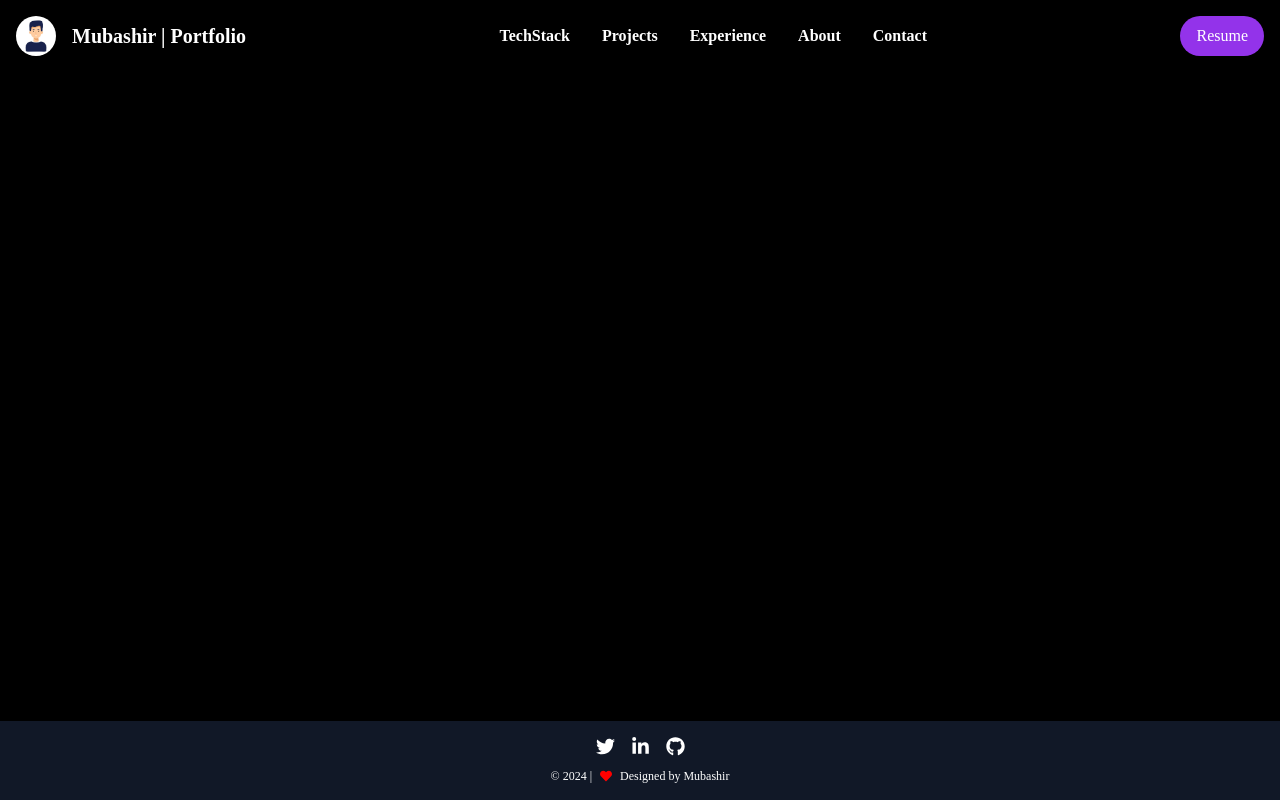
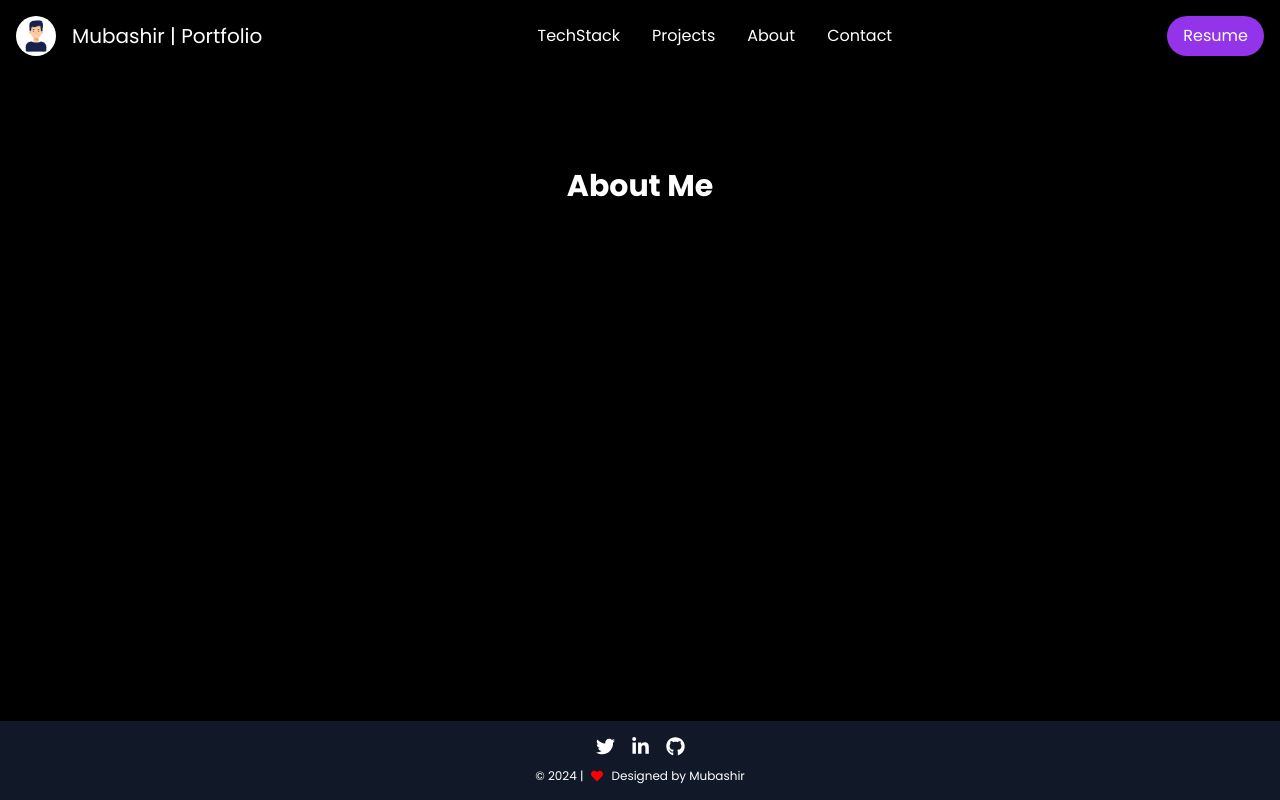
Before and after one commit to Mubashir1920/React-Portfolio, a React (Create React App) app: page /about in a window 1280 px wide. Built offline with nearby package versions, Linux system fonts and the light colour scheme.

Commit message:
Transition + Pages

```diff
--- a/public/index.html
+++ b/public/index.html
@@ -7,37 +7,15 @@
     <meta name="theme-color" content="#000000" />
     <meta
       name="description"
-      content="Web site created using create-react-app"
+      content="Mubashir | PortFolio"
     />
-    <link rel="apple-touch-icon" href="%PUBLIC_URL%/logo192.png" />
-    <!--
-      manifest.json provides metadata used when your web app is installed on a
-      user's mobile device or desktop. See https://developers.google.com/web/fundamentals/web-app-manifest/
-    -->
     <link rel="manifest" href="%PUBLIC_URL%/manifest.json" />
-    <!--
-      Notice the use of %PUBLIC_URL% in the tags above.
-      It will be replaced with the URL of the `public` folder during the build.
-      Only files inside the `public` folder can be referenced from the HTML.
-
-      Unlike "/favicon.ico" or "favicon.ico", "%PUBLIC_URL%/favicon.ico" will
-      work correctly both with client-side routing and a non-root public URL.
-      Learn how to configure a non-root public URL by running `npm run build`.
-    -->
     <title>React App</title>
   </head>
   <body>
-    <noscript>You need to enable JavaScript to run this app.</noscript>
+
     <div id="root"></div>
-    <!--
-      This HTML file is a template.
-      If you open it directly in the browser, you will see an empty page.
 
-      You can add webfonts, meta tags, or analytics to this file.
-      The build step will place the bundled scripts into the <body> tag.
+  </body>
 
-      To begin the development, run `npm start` or `yarn start`.
-      To create a production bundle, use `npm run build` or `yarn build`.
-    -->
-  </body>
 </html>
--- a/src/App.jsx
+++ b/src/App.jsx
@@ -5,7 +5,9 @@ import Footer from './components/Footer';
 import TechStack from './Pages/TechStack';
 import Home from './Pages/Home';
 import { AnimatePresence } from 'framer-motion';
-
+import Projects from './Pages/Projects';
+import Contact from './Pages/Contact';
+import About from './Pages/About';
 function App() {
 
 
@@ -17,6 +19,9 @@ function App() {
         <Routes key={location.pathname} location={location} >
           <Route exact path='/' element={<Home />} />
           <Route exact path='/TechStack' element={<TechStack />} />
+          <Route exact path='/Projects' element={<Projects />} />
+          <Route exact path='/about' element={<About />} />
+          <Route exact path='/Contact' element={<Contact />} />
         </Routes>
       </AnimatePresence>
       <Footer />
--- /dev/null
+++ b/src/Pages/About.jsx
@@ -0,0 +1,11 @@
+import React from 'react'
+import transition from '../Utilities/transition'
+const About = () => {
+    return (
+        <div className='flex    justify-center' >
+            <h1 className='text-3xl mt-24 font-bold text-center' >About Me</h1>
+        </div>
+    )
+}
+
+export default transition(About)
--- /dev/null
+++ b/src/Pages/Contact.jsx
@@ -0,0 +1,12 @@
+import React from 'react'
+import transition from '../Utilities/transition'
+
+const Contact = () => {
+    return (
+        <div className='flex    justify-center' >
+            <h1 className='text-3xl mt-24 font-bold text-center' >Contact</h1>
+        </div>
+    )
+}
+
+export default transition(Contact)
--- /dev/null
+++ b/src/Pages/Projects.jsx
@@ -0,0 +1,12 @@
+import React from 'react'
+import transition from '../Utilities/transition'
+
+const Projects = () => {
+  return (
+    <div className='flex    justify-center' >
+    <h1 className='text-3xl mt-24 font-bold text-center' >Projects</h1>
+   </div>
+  )
+}
+
+export default transition(Projects)
--- a/src/components/header.jsx
+++ b/src/components/header.jsx
@@ -1,6 +1,8 @@
 import React, { useState } from 'react';
-import { Link} from 'react-router-dom';
+import { Link } from 'react-router-dom';
 import ProfilePic from '../assets/mubashir-min.webp'
+import { IoMdClose } from "react-icons/io";
+
 
 
 const Header = () => {
@@ -13,14 +15,13 @@ const Header = () => {
             <header className="bg-black p-4 flex  items-center justify-between">
                 <div className="flex items-center space-x-4">
                     <img src={ProfilePic} alt="Avatar" className="w-10 h-10 rounded-full" />
-                    <Link to='/' className="text-xl text-white font-semibold">Mubashir | Portfolio</Link>
+                    <Link to='/' className="text-xl text-white ">Mubashir | Portfolio</Link>
                 </div>
-                <nav className="hidden font-semibold text-white md:flex space-x-8">
-                    <Link  to='/TechStack' className="hover:overline">TechStack</Link>
-                    <Link to='/' className="hover:underline">Projects</Link>
-                    <Link to='/' className="hover:overline">Experience</Link>
-                    <Link to='/' className="hover:underline">About</Link>
-                    <Link to='/' className="hover:overline">Contact</Link>
+                <nav className="hidden font-normal text-white md:flex space-x-8">
+                    <Link to='/TechStack' className="hover:overline">TechStack</Link>
+                    <Link to='/projects' className="hover:underline">Projects</Link>
+                    <Link to='/about' className="hover:underline">About</Link>
+                    <Link to='/contact' className="hover:overline">Contact</Link>
                 </nav>
                 <button className="hidden md:block bg-purple-600 hover:bg-purple-700 text-white px-4 py-2 rounded-full">
                     Resume
@@ -32,13 +33,19 @@ const Header = () => {
                 </button>
             </header>
             {isMobileMenuOpen &&
-                <nav id="mobile-menu" className=" fixed text-center top-28 left-0 w-[100%]  bg-black text-white p-4 space-y-4">
+                <nav
+                    id="mobile-menu"
+                   className="fixed flex flex-col items-center gap-7 justify-center text-xl inset-0 z-10 text-center w-full h-full bg-white/40 backdrop-blur-md text-black p-4 space-y-4"
+                >
+                    <div className='absolute top-16 right-10' >
+                        <IoMdClose onClick={() => setIsMobileMenuOpen(false)} className=' text-black cursor-pointer' size={28} />
+                    </div>
                     <Link onClick={() => setIsMobileMenuOpen(prevState => !prevState)} to='/TechStack' className="block hover:underline">TechStack</Link>
-                    <Link onClick={() => setIsMobileMenuOpen(prevState => !prevState)} to='/' className="block hover:underline">Projects</Link>
-                    <Link onClick={() => setIsMobileMenuOpen(prevState => !prevState)} to='/' className="block hover:underline">Experience</Link>
-                    <Link onClick={() => setIsMobileMenuOpen(prevState => !prevState)} to='/' className="block hover:underline">About</Link>
-                    <Link onClick={() => setIsMobileMenuOpen(prevState => !prevState)} to='/' className="block hover:underline">Contact</Link>
-                    <Link to='/' className="block w-full   bg-purple-600 hover:bg-purple-800 text-white text-center px-4  py-2 rounded-full">
+                    <Link onClick={() => setIsMobileMenuOpen(prevState => !prevState)} to='/projects' className="block hover:underline">Projects</Link>
+
+                    <Link onClick={() => setIsMobileMenuOpen(prevState => !prevState)} to='/about' className="block hover:underline">About</Link>
+                    <Link onClick={() => setIsMobileMenuOpen(prevState => !prevState)} to='/contact' className="block hover:underline">Contact</Link>
+                    <Link to='/' className="block w-[80%] bg-purple-600 hover:bg-purple-800 text-white text-center px-4  py-2 rounded-full">
                         Resume
                     </Link>
                 </nav>
--- a/src/index.css
+++ b/src/index.css
@@ -6,7 +6,7 @@
 
 body {
   background-color: black;
-  font-family: 'Roslindale Display Condensed';
+  font-family: 'Poppins' , 'sans-serif';
   color: white;
 }
 
```
